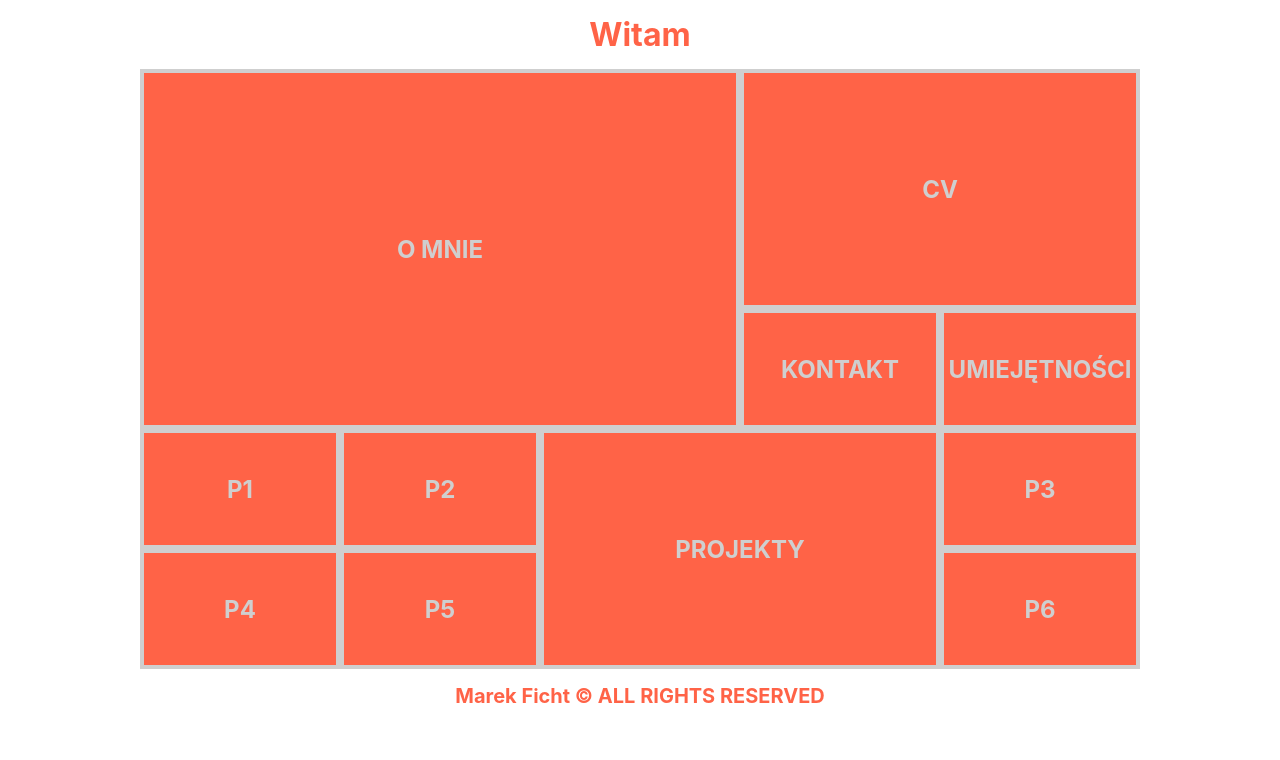
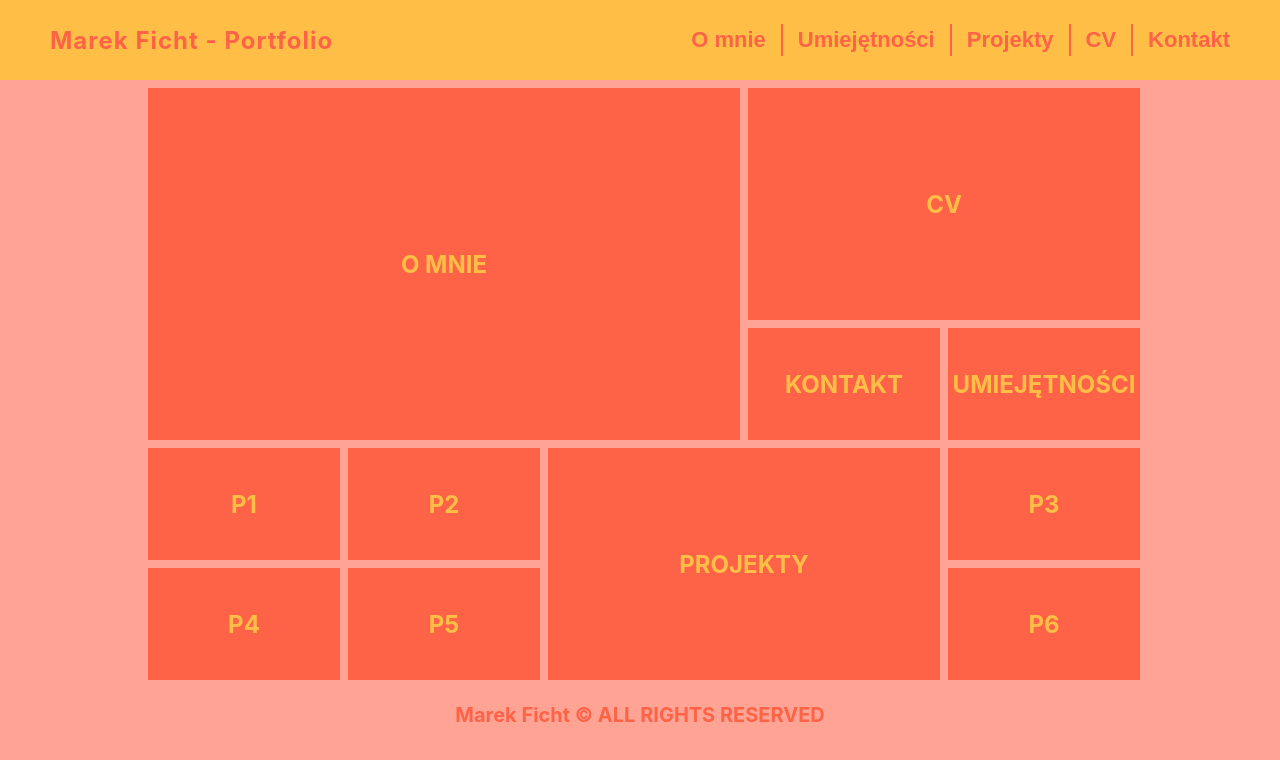
Before and after one commit to MarkFicht/marekdev.pl, a React (Create React App) app: page / in a window 1280 px wide. Shown: the top 760 px of the page. Built offline with nearby package versions, Linux system fonts and the light colour scheme.

Commit message:
Add nav bar

```diff
--- a/src/containers/App/App.js
+++ b/src/containers/App/App.js
@@ -5,7 +5,19 @@ class App extends Component {
     return (
       <div className="App">
 
-        <h1>Witam</h1>
+        <nav className="nav">
+          <header><h1>Marek Ficht - Portfolio</h1></header>
+
+          <button><span></span></button>
+
+          <ul className="nav-1024">
+            <li><button>O mnie</button></li>
+            <li><button>Umiejętności</button></li>
+            <li><button>Projekty</button></li>
+            <li><button>CV</button></li>
+            <li><button>Kontakt</button></li>
+          </ul>
+        </nav>
 
         <div className="container">
           <div className="grid">
--- a/src/containers/App/_App.scss
+++ b/src/containers/App/_App.scss
@@ -1,13 +1,14 @@
-* {
+*, *::before, *::after {
   margin: 0;
   padding: 0;
   box-sizing: border-box;
 }
 
-h1 {
-  color: tomato;
-  text-align: center;
-  margin: 15px 0;
+.App {
+  width: 100vw;
+  height: 100vh;
+  overflow: hidden;
+  background-color: #FFA494;
 }
 
 footer {
@@ -17,9 +18,103 @@ footer {
   margin: 15px 0;
 }
 
+.nav {
+  position: relative;
+  width: 100vw;
+  height: 80px;
+  left: 0;
+  top: 0;
+  background-color: #FFBF47;
+  display: flex;
+  justify-content: space-between;
+  align-items: center;
+
+  //--- 1
+  & h1 {
+    margin-left: 30px;
+    color: tomato;
+    letter-spacing: 1px;
+  }
+
+  //--- 2
+  & > button {
+    display: flex;
+    // display: none;
+    justify-content: center;
+    align-items: center;
+    margin-right: 30px;
+    width: 100px;
+    height: 60px;
+    background: transparent;
+    border: none;
+
+    $fixBorder: 3px;
+
+    & > span {
+      width: 20px;
+      height: 20px;
+      display: block;
+      background-color: tomato;
+      border: $fixBorder solid tomato;
+      border-radius: 50%;
+      position: relative;
+
+      &::before {
+        content: '';
+        width: 20px;
+        height: 20px;
+        background-color: tomato;
+        display: block;
+        border: 3px solid tomato;
+        border-radius: 50%;
+        position: absolute;
+        transform: translate(-$fixBorder, -$fixBorder);
+        left: -30px;
+      }
+
+      &::after {
+        content: '';
+        width: 20px;
+        height: 20px;
+        background-color: transparent;
+        display: block;
+        border: 3px solid tomato;
+        border-radius: 50%;
+        position: absolute;
+        transform: translate(-$fixBorder, -$fixBorder);
+        left: 30px;
+      }
+    }
+  }
+
+  //--- 3
+  & > ul {
+    list-style-type: none;
+    // display: flex;
+    display: none;
+
+    & > li {
+      padding: 3px 15px;
+      border-right: 2px solid tomato;
+    }
+    & > li:last-child {
+      padding-right: 30px;
+      border-right: none;
+    }
+
+    & > li > button {
+      background-color: transparent;
+      border: none;
+      color: tomato;
+      font-size: 22px;
+      font-weight: 600;
+    }
+  }
+}
+
 .container {
   margin: 0 auto;
-  background-color: #cfcfcf;
+  // background-color: #cfcfcf;
 }
 
 .grid-item {
@@ -42,7 +137,7 @@ footer {
   display: none;
   font-size: 24px;
   font-weight: bold;
-  color: #cfcfcf;
+  color: #FFBF47;
 }
 
 .grid-item-1,
@@ -81,9 +176,21 @@ footer {
 
 //---
 @media (min-width: 1024px) {
+  .nav > button {
+    display: none;
+  }
+  .nav h1 {
+    margin-left: 50px;
+  }
+  .nav > ul {
+    display: flex;
+
+    & > li:last-child {
+      padding-right: 50px;
+    }
+  }
   .container { max-width: 1000px; }
   .grid {
-    padding: 4px;
     grid-template-columns: repeat(5, 192px);
     grid-template-rows: repeat(5, 112px);
     grid-template-areas:
@@ -111,6 +218,22 @@ footer {
 
 //---
 @media (min-width: 1680px) {
+  .nav h1 {
+    margin-left: 60px;
+  }
+  .nav > ul {
+
+    & > li {
+      padding: 3px 25px;
+    }
+    & > li:last-child {
+      padding-right: 60px;
+    }
+
+    & > li > button {
+      font-size: 24px;
+    }
+  }
   .container { max-width: 1300px; }
   .grid {
     grid-template-columns: repeat(5, 252px);
--- a/src/index.css
+++ b/src/index.css
@@ -13,15 +13,16 @@ body {
 code {
   font-family: source-code-pro, Menlo, Monaco, Consolas, "Courier New", monospace; }
 
-* {
+*, *::before, *::after {
   margin: 0;
   padding: 0;
   box-sizing: border-box; }
 
-h1 {
-  color: tomato;
-  text-align: center;
-  margin: 15px 0; }
+.App {
+  width: 100vw;
+  height: 100vh;
+  overflow: hidden;
+  background-color: #FFA494; }
 
 footer {
   color: tomato;
@@ -29,9 +30,77 @@ footer {
   font-weight: bold;
   margin: 15px 0; }
 
+.nav {
+  position: relative;
+  width: 100vw;
+  height: 80px;
+  left: 0;
+  top: 0;
+  background-color: #FFBF47;
+  display: flex;
+  justify-content: space-between;
+  align-items: center; }
+  .nav h1 {
+    margin-left: 30px;
+    color: tomato;
+    letter-spacing: 1px; }
+  .nav > button {
+    display: flex;
+    justify-content: center;
+    align-items: center;
+    margin-right: 30px;
+    width: 100px;
+    height: 60px;
+    background: transparent;
+    border: none; }
+    .nav > button > span {
+      width: 20px;
+      height: 20px;
+      display: block;
+      background-color: tomato;
+      border: 3px solid tomato;
+      border-radius: 50%;
+      position: relative; }
+      .nav > button > span::before {
+        content: '';
+        width: 20px;
+        height: 20px;
+        background-color: tomato;
+        display: block;
+        border: 3px solid tomato;
+        border-radius: 50%;
+        position: absolute;
+        transform: translate(-3px, -3px);
+        left: -30px; }
+      .nav > button > span::after {
+        content: '';
+        width: 20px;
+        height: 20px;
+        background-color: transparent;
+        display: block;
+        border: 3px solid tomato;
+        border-radius: 50%;
+        position: absolute;
+        transform: translate(-3px, -3px);
+        left: 30px; }
+  .nav > ul {
+    list-style-type: none;
+    display: none; }
+    .nav > ul > li {
+      padding: 3px 15px;
+      border-right: 2px solid tomato; }
+    .nav > ul > li:last-child {
+      padding-right: 30px;
+      border-right: none; }
+    .nav > ul > li > button {
+      background-color: transparent;
+      border: none;
+      color: tomato;
+      font-size: 22px;
+      font-weight: 600; }
+
 .container {
-  margin: 0 auto;
-  background-color: #cfcfcf; }
+  margin: 0 auto; }
 
 .grid-item {
   background-color: tomato;
@@ -50,7 +119,7 @@ footer {
   display: none;
   font-size: 24px;
   font-weight: bold;
-  color: #cfcfcf; }
+  color: #FFBF47; }
 
 .grid-item-1,
 .grid-item-3,
@@ -109,10 +178,17 @@ footer {
     grid-row: 4; } }
 
 @media (min-width: 1024px) {
+  .nav > button {
+    display: none; }
+  .nav h1 {
+    margin-left: 50px; }
+  .nav > ul {
+    display: flex; }
+    .nav > ul > li:last-child {
+      padding-right: 50px; }
   .container {
     max-width: 1000px; }
   .grid {
-    padding: 4px;
     grid-template-columns: repeat(5, 192px);
     grid-template-rows: repeat(5, 112px);
     grid-template-areas: "about-me about-me about-me cv cv" "about-me about-me about-me cv cv" "about-me about-me about-me contact skills" "p1 p2 projects projects p3" "p4 p5 projects projects p6"; }
@@ -142,6 +218,14 @@ footer {
     grid-area: p6; } }
 
 @media (min-width: 1680px) {
+  .nav h1 {
+    margin-left: 60px; }
+  .nav > ul > li {
+    padding: 3px 25px; }
+  .nav > ul > li:last-child {
+    padding-right: 60px; }
+  .nav > ul > li > button {
+    font-size: 24px; }
   .container {
     max-width: 1300px; }
   .grid {
```
